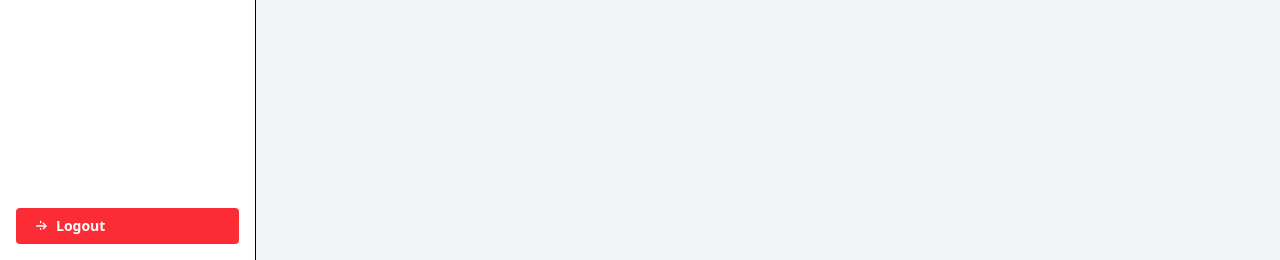
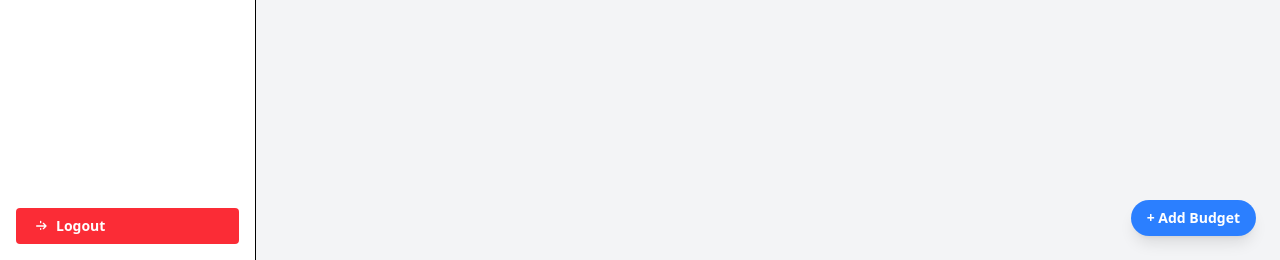
Before and after one commit to harigovind-dot-a/budgettrackerdjango, a Django app: page /budgets/ in a window 1280 px wide. Shown: the part 540-800 px from the top of the page. Run offline with Django 5.2, Linux system fonts and the light colour scheme; the visitor is signed in with stand-in values (Sample User, id 1); data that the repository does not hold is empty.

Commit message:
Add, Edit, Delete
Added CRUD operations to the app.

```diff
--- a/budgettracker/models.py
+++ b/budgettracker/models.py
@@ -25,12 +25,6 @@ class Transaction(models.Model):
     def __str__(self):
         return f"{self.category} - {self.amount} on {self.date}"
 
-    def clean(self):
-        if self.category.user != self.user:
-            raise ValidationError("Category does not belong to this user.")
-        else:
-            pass
-
 class Budget(models.Model):
     month = models.PositiveSmallIntegerField(validators=[MinValueValidator(1), MaxValueValidator(12)])
     year = models.PositiveSmallIntegerField(validators=[MinValueValidator(1900), MaxValueValidator(2200)])
--- a/budgettracker/static/src/output.css
+++ b/budgettracker/static/src/output.css
@@ -11,16 +11,16 @@
     --color-red-500: oklch(63.7% 0.237 25.331);
     --color-red-600: oklch(57.7% 0.245 27.325);
     --color-red-700: oklch(50.5% 0.213 27.518);
+    --color-red-800: oklch(44.4% 0.177 26.899);
     --color-yellow-50: oklch(98.7% 0.026 102.212);
     --color-yellow-300: oklch(90.5% 0.182 98.111);
     --color-yellow-400: oklch(85.2% 0.199 91.936);
     --color-yellow-500: oklch(79.5% 0.184 86.047);
     --color-yellow-600: oklch(68.1% 0.162 75.834);
     --color-yellow-700: oklch(55.4% 0.135 66.442);
-    --color-green-500: oklch(72.3% 0.219 149.579);
-    --color-green-600: oklch(62.7% 0.194 149.214);
     --color-blue-400: oklch(70.7% 0.165 254.624);
     --color-blue-500: oklch(62.3% 0.214 259.815);
+    --color-blue-600: oklch(54.6% 0.245 262.881);
     --color-blue-700: oklch(48.8% 0.243 264.376);
     --color-blue-800: oklch(42.4% 0.199 265.638);
     --color-gray-100: oklch(96.7% 0.003 264.542);
@@ -31,12 +31,8 @@
     --color-white: #fff;
     --spacing: 0.25rem;
     --container-md: 28rem;
-    --text-xs: 0.75rem;
-    --text-xs--line-height: calc(1 / 0.75);
     --text-sm: 0.875rem;
     --text-sm--line-height: calc(1.25 / 0.875);
-    --text-xl: 1.25rem;
-    --text-xl--line-height: calc(1.75 / 1.25);
     --text-2xl: 1.5rem;
     --text-2xl--line-height: calc(2 / 1.5);
     --font-weight-medium: 500;
@@ -196,8 +192,20 @@
   }
 }
 @layer utilities {
+  .fixed {
+    position: fixed;
+  }
   .static {
     position: static;
+  }
+  .right-6 {
+    right: calc(var(--spacing) * 6);
+  }
+  .bottom-6 {
+    bottom: calc(var(--spacing) * 6);
+  }
+  .z-50 {
+    z-index: 50;
   }
   .container {
     width: 100%;
@@ -225,9 +233,6 @@
   }
   .mt-1 {
     margin-top: calc(var(--spacing) * 1);
-  }
-  .mt-10 {
-    margin-top: calc(var(--spacing) * 10);
   }
   .mt-auto {
     margin-top: auto;
@@ -307,6 +312,9 @@
   .items-center {
     align-items: center;
   }
+  .justify-between {
+    justify-content: space-between;
+  }
   .justify-center {
     justify-content: center;
   }
@@ -325,6 +333,13 @@
       --tw-space-y-reverse: 0;
       margin-block-start: calc(calc(var(--spacing) * 4) * var(--tw-space-y-reverse));
       margin-block-end: calc(calc(var(--spacing) * 4) * calc(1 - var(--tw-space-y-reverse)));
+    }
+  }
+  .space-x-2 {
+    :where(& > :not(:last-child)) {
+      --tw-space-x-reverse: 0;
+      margin-inline-start: calc(calc(var(--spacing) * 2) * var(--tw-space-x-reverse));
+      margin-inline-end: calc(calc(var(--spacing) * 2) * calc(1 - var(--tw-space-x-reverse)));
     }
   }
   .overflow-auto {
@@ -375,9 +390,6 @@
   }
   .bg-gray-400 {
     background-color: var(--color-gray-400);
-  }
-  .bg-green-500 {
-    background-color: var(--color-green-500);
   }
   .bg-red-100 {
     background-color: var(--color-red-100);
@@ -456,10 +468,6 @@
     font-size: var(--text-sm);
     line-height: var(--tw-leading, var(--text-sm--line-height));
   }
-  .text-xl {
-    font-size: var(--text-xl);
-    line-height: var(--tw-leading, var(--text-xl--line-height));
-  }
   .leading-tight {
     --tw-leading: var(--leading-tight);
     line-height: var(--leading-tight);
@@ -478,6 +486,9 @@
   }
   .text-blue-500 {
     color: var(--color-blue-500);
+  }
+  .text-blue-600 {
+    color: var(--color-blue-600);
   }
   .text-gray-700 {
     color: var(--color-gray-700);
@@ -529,17 +540,17 @@
       }
     }
   }
+  .hover\:bg-blue-800 {
+    &:hover {
+      @media (hover: hover) {
+        background-color: var(--color-blue-800);
+      }
+    }
+  }
   .hover\:bg-gray-200 {
     &:hover {
       @media (hover: hover) {
         background-color: var(--color-gray-200);
-      }
-    }
-  }
-  .hover\:bg-green-600 {
-    &:hover {
-      @media (hover: hover) {
-        background-color: var(--color-green-600);
       }
     }
   }
@@ -554,6 +565,13 @@
     &:hover {
       @media (hover: hover) {
         color: var(--color-blue-800);
+      }
+    }
+  }
+  .hover\:text-red-800 {
+    &:hover {
+      @media (hover: hover) {
+        color: var(--color-red-800);
       }
     }
   }
@@ -631,6 +649,11 @@
   }
 }
 @property --tw-space-y-reverse {
+  syntax: "*";
+  inherits: false;
+  initial-value: 0;
+}
+@property --tw-space-x-reverse {
   syntax: "*";
   inherits: false;
   initial-value: 0;
@@ -722,6 +745,7 @@
   @supports ((-webkit-hyphens: none) and (not (margin-trim: inline))) or ((-moz-orient: inline) and (not (color:rgb(from red r g b)))) {
     *, ::before, ::after, ::backdrop {
       --tw-space-y-reverse: 0;
+      --tw-space-x-reverse: 0;
       --tw-border-style: solid;
       --tw-leading: initial;
       --tw-font-weight: initial;
--- a/budgettracker/templates/budgettracker/dashboardbase.html
+++ b/budgettracker/templates/budgettracker/dashboardbase.html
@@ -46,6 +46,10 @@
     {% block content %}
     <!-- Child template content goes here -->
     {% endblock %}
+
+    {% block add_button %}
+    <!-- Button for child templates to override -->
+    {% endblock %}
 </main>
 
 </body>
--- a/budgettracker/templates/budgettracker/listbudget.html
+++ b/budgettracker/templates/budgettracker/listbudget.html
@@ -4,11 +4,27 @@
 <h1 class="text-2xl font-bold mb-4">Your Budgets</h1>
 <ul class="space-y-2">
   {% for budget in budgets %}
-    <li class="p-2 bg-white shadow rounded">
-      {{ budget.month }}/{{ budget.year }}: ₹{{ budget.amount }}
+    <li class="p-2 bg-white shadow rounded flex justify-between items-center">
+      </span>
+        {{ budget.month }}/{{ budget.year }}: {{ budget.amount }}
+      </span>
+      <div class="space-x-2">
+        <a href="{% url 'edit-budget' budget.id %}" class="text-blue-600 hover:text-blue-800 font-semibold">Edit</a>
+        <form method="post" action="{% url 'delete-budget' budget.id %}" onsubmit="return confirm('Do you really want to delete this Budget?');">
+          {% csrf_token %}
+          <button class="text-red-600 hover:text-red-800 font-semibold cursor-pointer" type="submit">Delete</button>
+        </form>
+      </div>
     </li>
   {% empty %}
     <li>No budgets found.</li>
   {% endfor %}
 </ul>
 {% endblock %}
+
+{% block add_button %}
+  <a href="{% url 'budgetform' %}"
+     class="fixed bottom-6 right-6 bg-blue-500 hover:bg-blue-800 text-white px-4 py-2 rounded-full shadow-lg font-semibold text-sm cursor-pointer z-50">
+    + Add Budget
+  </a>
+{% endblock %}
--- a/budgettracker/views.py
+++ b/budgettracker/views.py
@@ -2,15 +2,16 @@ from rest_framework import viewsets, permissions
 from rest_framework.decorators import action
 from rest_framework.response import Response
 from .models import Budget, Transaction, Category, TransactionType
-from .forms import RegisterForm
+from .forms import RegisterForm, CategoryModelForm, TransactionModelForm, BudgetModelForm
 from .serializers import BudgetSerializer, TransactionSerializer
 from django.urls import reverse_lazy
 from django.db.models import Sum
 from django.views.generic import TemplateView
-from django.views.generic.edit import FormView
+from django.views.generic.edit import FormView, DeleteView, UpdateView
 from django.contrib.auth import login
-from django.contrib.auth.views import LoginView, LogoutView
+from django.contrib.auth.views import LoginView
 from django.contrib.auth.mixins import LoginRequiredMixin
+import calendar
 
 class BudgetViewSet(viewsets.ModelViewSet):
     serializer_class = BudgetSerializer
@@ -86,14 +87,48 @@ class Login(LoginView):
     template_name = 'budgettracker/login.html'
     success_url = reverse_lazy('dashboard')
 
-class TransactionForm(TemplateView):
+class TransactionForm(LoginRequiredMixin, FormView):
     template_name = 'budgettracker/transactionform.html'
+    form_class = TransactionModelForm
+    success_url = reverse_lazy('list-transaction')
 
-class BudgetForm(TemplateView):
+    def get_context_data(self, **kwargs):
+        context = super().get_context_data(**kwargs)
+        context['categories'] = Category.objects.filter(user=self.request.user)
+        return context
+
+    def form_valid(self, form):
+        transaction = form.save(commit=False)
+        transaction.user = self.request.user
+        transaction.save()
+        return super().form_valid(form)
+
+class BudgetForm(LoginRequiredMixin, FormView):
     template_name = 'budgettracker/budgetform.html'
+    form_class = BudgetModelForm
+    success_url = reverse_lazy('list-budget')
 
-class CategoryForm(TemplateView):
+    def get_context_data(self, **kwargs):
+        context = super().get_context_data(**kwargs)
+        context['months'] = list(enumerate(calendar.month_name))[1:]
+        return context
+
+    def form_valid(self, form):
+        budget = form.save(commit=False)
+        budget.user = self.request.user
+        budget.save()
+        return super().form_valid(form)
+
+class CategoryForm(LoginRequiredMixin, FormView):
     template_name = 'budgettracker/categoryform.html'
+    form_class = CategoryModelForm
+    success_url = reverse_lazy('list-category')
+
+    def form_valid(self, form):
+        category = form.save(commit=False)
+        category.user = self.request.user
+        category.save()
+        return super().form_valid(form)
 
 class ListCategoryView(LoginRequiredMixin, TemplateView):
     template_name = 'budgettracker/listcategory.html'
@@ -102,6 +137,26 @@ class ListCategoryView(LoginRequiredMixin, TemplateView):
         context['categories'] = Category.objects.filter(user=self.request.user)
         return context
 
+class CategoryUpdateView(LoginRequiredMixin, UpdateView):
+    model = Category
+    form_class = CategoryModelForm
+    template_name = 'budgettracker/categoryform.html'
+    success_url = reverse_lazy('list-category')
+
+    def get_queryset(self):
+        return Category.objects.filter(user=self.request.user)
+
+    def form_valid(self, form):
+        form.instance.user = self.request.user
+        return super().form_valid(form)
+
+class CategoryDeleteView(LoginRequiredMixin, DeleteView):
+    model = Category
+    success_url = reverse_lazy('list-category')
+
+    def get_queryset(self):
+        return Category.objects.filter(user=self.request.user)
+
 class ListTransactionView(LoginRequiredMixin, TemplateView):
     template_name = 'budgettracker/listtransaction.html'
     def get_context_data(self, **kwargs):
@@ -109,9 +164,49 @@ class ListTransactionView(LoginRequiredMixin, TemplateView):
         context['transactions'] = Transaction.objects.filter(user=self.request.user)
         return context
 
+class TransactionUpdateView(LoginRequiredMixin, UpdateView):
+    model = Transaction
+    form_class = TransactionModelForm
+    template_name = 'budgettracker/transactionform.html'
+    success_url = reverse_lazy('list-transaction')
+
+    def get_queryset(self):
+        return Transaction.objects.filter(user=self.request.user)
+
+    def form_valid(self, form):
+        form.instance.user = self.request.user
+        return super().form_valid(form)
+
+class TransactionDeleteView(LoginRequiredMixin, DeleteView):
+    model = Transaction
+    success_url = reverse_lazy('list-transaction')
+
+    def get_queryset(self):
+        return Transaction.objects.filter(user=self.request.user)
+
 class ListBudgetView(LoginRequiredMixin, TemplateView):
     template_name = 'budgettracker/listbudget.html'
     def get_context_data(self, **kwargs):
         context = super().get_context_data(**kwargs)
         context['budgets'] = Budget.objects.filter(user=self.request.user)
         return context
+
+class BudgetUpdateView(LoginRequiredMixin, UpdateView):
+    model = Budget
+    form_class = BudgetModelForm
+    template_name = 'budgettracker/budgetform.html'
+    success_url = reverse_lazy('list-budget')
+
+    def get_queryset(self):
+        return Budget.objects.filter(user=self.request.user)
+
+    def form_valid(self, form):
+        form.instance.user = self.request.user
+        return super().form_valid(form)
+
+class BudgetDeleteView(LoginRequiredMixin, DeleteView):
+    model = Budget
+    success_url = reverse_lazy('list-budget')
+
+    def get_queryset(self):
+        return Budget.objects.filter(user=self.request.user)
--- a/myapp/settings.py
+++ b/myapp/settings.py
@@ -40,6 +40,7 @@ INSTALLED_APPS = [
     'rest_framework',
     'rest_framework.authtoken',
     'budgettracker',
+    'widget_tweaks',
 ]
 
 REST_FRAMEWORK = {
--- a/myapp/urls.py
+++ b/myapp/urls.py
@@ -17,7 +17,7 @@ Including another URLconf
 from django.contrib import admin
 from django.urls import path, include
 from rest_framework_simplejwt.views import TokenObtainPairView, TokenRefreshView
-from budgettracker.views import Login, DashboardView, Register, ListBudgetView, ListCategoryView, ListTransactionView
+from budgettracker.views import Login, DashboardView, Register, ListBudgetView, ListCategoryView, ListTransactionView, TransactionForm, BudgetForm, CategoryForm, TransactionDeleteView, BudgetDeleteView, CategoryDeleteView, TransactionUpdateView, BudgetUpdateView, CategoryUpdateView
 from django.contrib.auth.views import LogoutView
 
 urlpatterns = [
@@ -32,6 +32,18 @@ urlpatterns = [
     path('transactions/', ListTransactionView.as_view(), name='list-transaction'),
     path('categories/', ListCategoryView.as_view(), name='list-category'),
 
+    path('transactionform/', TransactionForm.as_view(), name='transactionform'),
+    path('budgetform/', BudgetForm.as_view(), name='budgetform'),
+    path('categoryform/', CategoryForm.as_view(), name='categoryform'),
+
+    path('transaction/delete/<int:pk>/', TransactionDeleteView.as_view(), name='delete-transaction'),
+    path('budget/delete/<int:pk>/', BudgetDeleteView.as_view(), name='delete-budget'),
+    path('category/delete/<int:pk>/', CategoryDeleteView.as_view(), name='delete-category'),
+
+    path('transaction/edit/<int:pk>/', TransactionUpdateView.as_view(), name='edit-transaction'),
+    path('budget/edit/<int:pk>/', BudgetUpdateView.as_view(), name='edit-budget'),
+    path('category/edit/<int:pk>/', CategoryUpdateView.as_view(), name='edit-category'),
+
     path('api/', include('budgettracker.urls')),
     path('api/token/', TokenObtainPairView.as_view(), name='token_obtain_pair'),
     path('api/token/refresh/', TokenRefreshView.as_view(), name='token_refresh'),
```
Also changed, not shown: budgettracker/forms.py (+17 -0 lines), budgettracker/serializers.py (+7 -1 lines), budgettracker/templates/budgettracker/budgetform.html (+5 -30 lines), budgettracker/templates/budgettracker/categoryform.html (+3 -16 lines), budgettracker/templates/budgettracker/listcategory.html (+19 -1 lines), budgettracker/templates/budgettracker/listtransaction.html (+18 -2 lines), budgettracker/templates/budgettracker/transactionform.html (+2 -18 lines).
